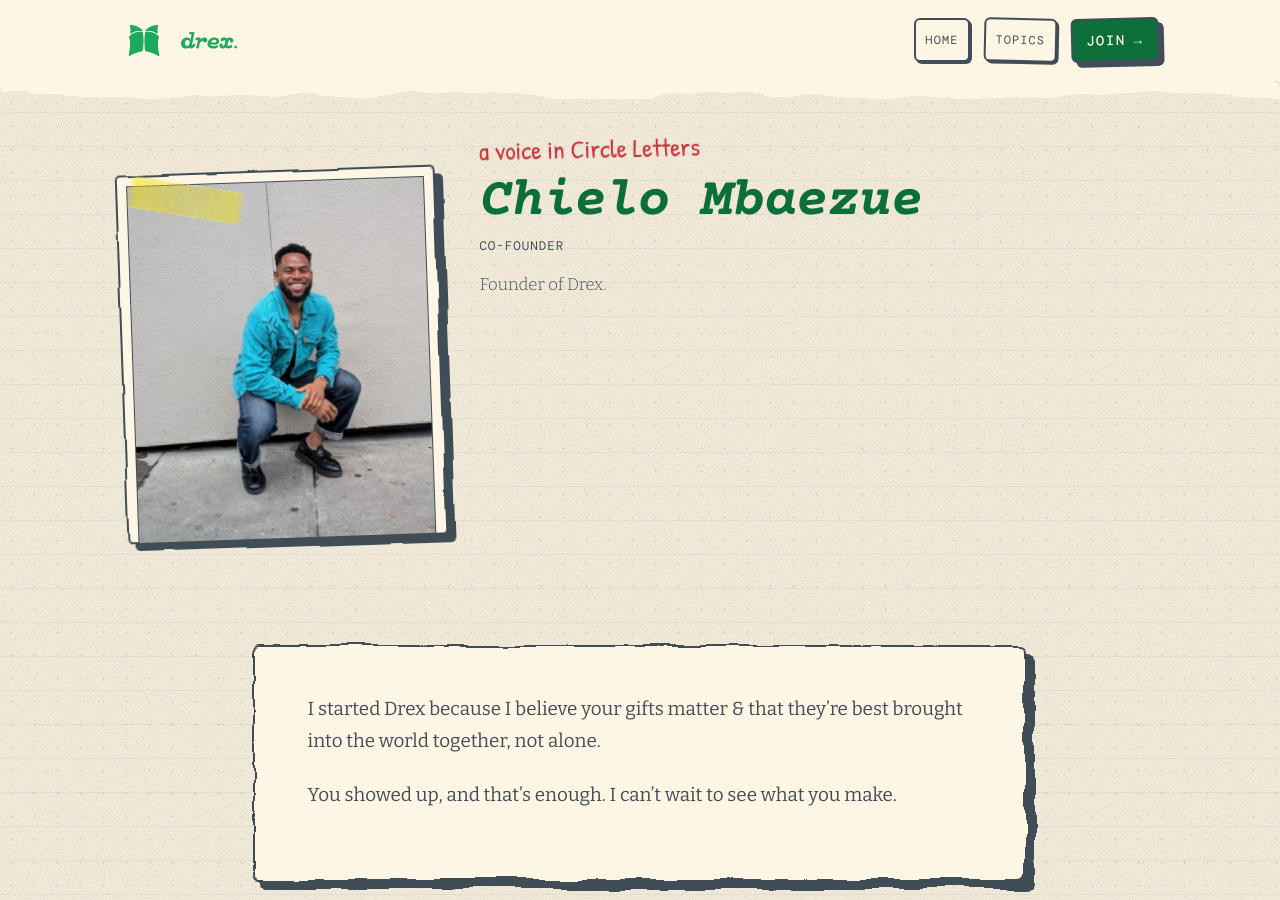
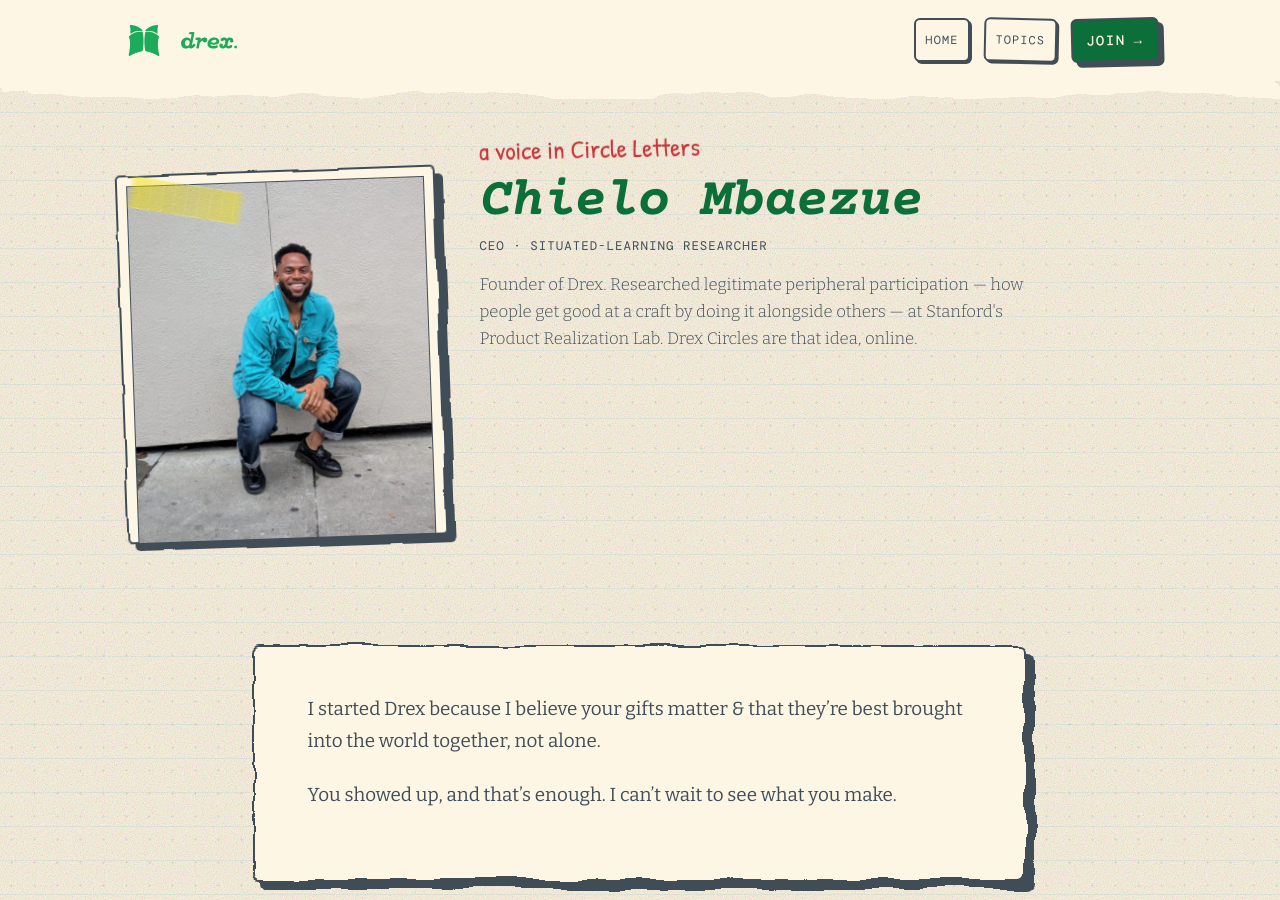
Before and after one commit to drexzine/letters.drex.style, a Jekyll site: the page built from _authors/chielo.md, in a window 1280 px wide and 900 px high. Built offline with Jekyll 4.4.1, drawn with Linux system fonts in a browser that asks for light colours.

Commit message:
content(authors): Chielo as situated-learning researcher
Role → "CEO · situated-learning researcher"; bio names the Stanford PRL
research on legitimate peripheral participation and ties it to Circles.
The credential is real (Mbaezue, Brubaker & Sheppard, ASEE 2020).

Co-Authored-By: Claude Opus 4.8 <noreply@anthropic.com>
Claude-Session: https://claude.ai/code/session_01Fnen73L7N6uZ1FLFajPPqz

```diff
--- a/_data/authors.yml
+++ b/_data/authors.yml
@@ -16,10 +16,10 @@
 
 chielo:
   name: "Chielo Mbaezue"
-  role: "Co-founder"
+  role: "CEO · situated-learning researcher"
   accent: grass
   photo: /assets/img/team/chielo.jpg
-  bio: "Founder of Drex."
+  bio: "Founder of Drex. Researched legitimate peripheral participation — how people get good at a craft by doing it alongside others — at Stanford's Product Realization Lab. Drex Circles are that idea, online."
 
 # --- example GUEST WRITER entry (documented template) -------------------------
 # Duplicate this block, rename the key (e.g. `ada`), and fill it in. The key is
```
